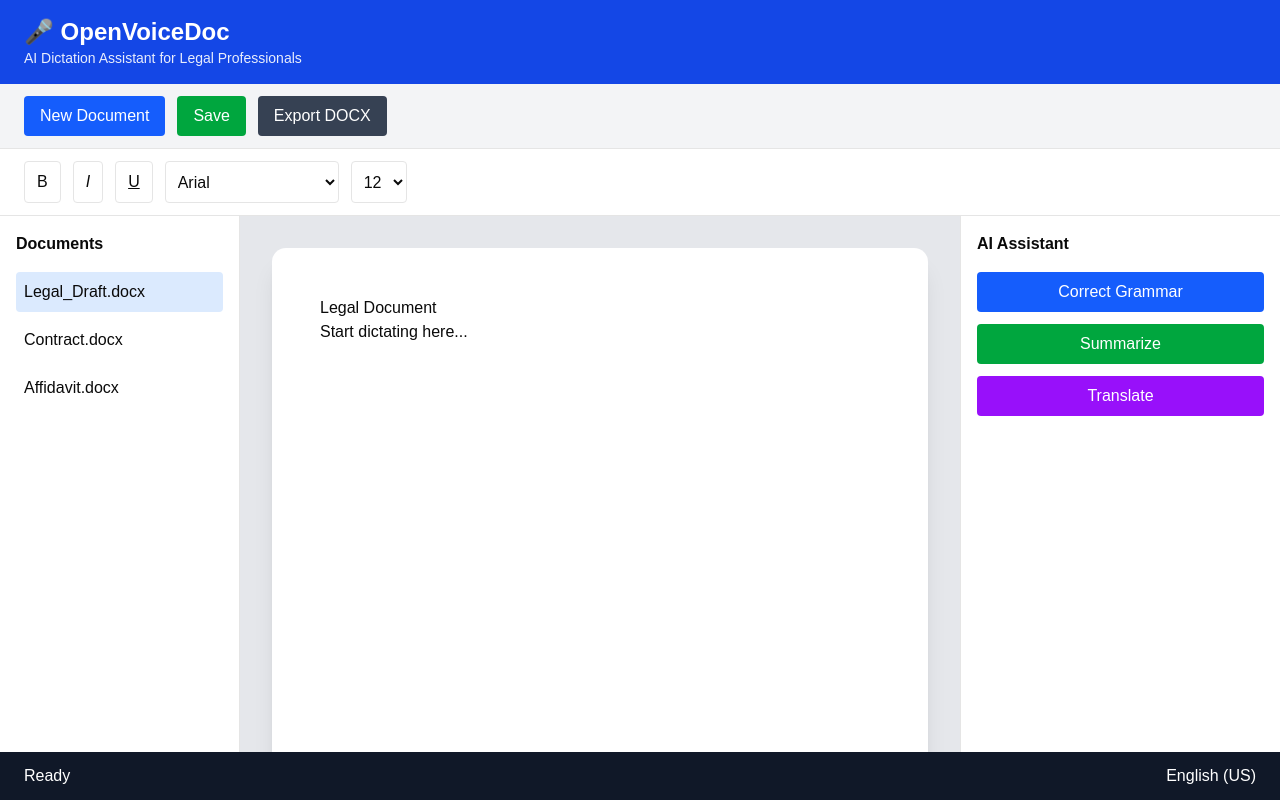
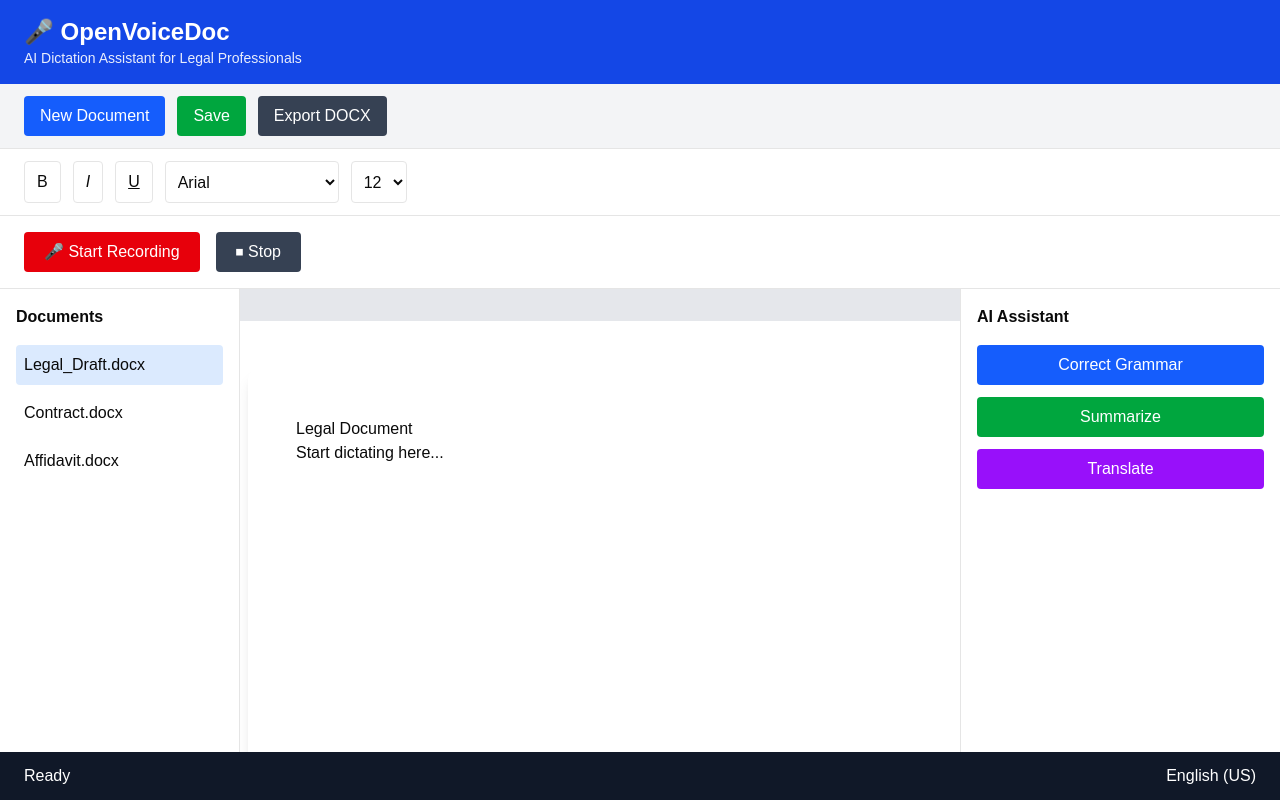
Before and after one commit to viswanathvm2005-png/OpenVoiceDoc, a React app in the folder frontend/: page / in a window 1280 px wide. Built offline with nearby package versions, Linux system fonts and the light colour scheme; the HTML template or start-up script is replaced by a standard one.

Commit message:
Added TipTap editor layout and recording toolbar

```diff
--- a/frontend/src/components/editor/DocumentEditor.tsx
+++ b/frontend/src/components/editor/DocumentEditor.tsx
@@ -1,7 +1,7 @@
+import { useEffect } from "react";
 import { EditorContent, useEditor } from "@tiptap/react";
 import StarterKit from "@tiptap/starter-kit";
-import { useEffect } from "react";
-import { useEditorContext } from "@/context/EditorContext";
+import { useEditorContext } from "../../context/EditorContext";
 
 export default function DocumentEditor() {
     const { setEditor } = useEditorContext();
@@ -19,12 +19,16 @@ export default function DocumentEditor() {
             setEditor(editor);
         }
 
-        return () => setEditor(null);
+        return () => {
+            setEditor(null);
+        };
     }, [editor, setEditor]);
 
     if (!editor) return null;
 
     return (
-        <EditorContent editor={editor} />
+        <div className="bg-white shadow-lg rounded-lg w-[800px] min-h-[1000px] mx-auto p-12">
+            <EditorContent editor={editor} />
+        </div>
     );
 }
--- a/frontend/src/components/layout/MainLayout.tsx
+++ b/frontend/src/components/layout/MainLayout.tsx
@@ -1,10 +1,11 @@
 import Header from "./Header";
 import Ribbon from "../ribbon/Ribbon";
-import Toolbar from "@/components/toolbar/Toolbar";
+import Toolbar from "../toolbar/Toolbar";
+import RecordingToolbar from "../recording/RecordingToolbar";
 import Sidebar from "../sidebar/Sidebar";
 import Editor from "../document/Editor";
 import AIPanel from "../ai/AIPanel";
-import Footer from "@/components/statusBar/Footer";
+import Footer from "../statusBar/Footer";
 
 export default function MainLayout() {
     return (
@@ -15,6 +16,9 @@ export default function MainLayout() {
             <Ribbon />
 
             <Toolbar />
+
+            {/* ADD THIS */}
+            <RecordingToolbar />
 
             <div className="flex flex-1 overflow-hidden">
 
--- a/frontend/src/components/recording/RecordingToolbar.tsx
+++ b/frontend/src/components/recording/RecordingToolbar.tsx
@@ -1,11 +1,36 @@
+import { useEffect } from "react";
+import useSpeechRecognition from "../../hooks/useSpeechRecognition";
+import { useEditorContext } from "../../context/EditorContext";
+
 export default function RecordingToolbar() {
+    const {
+        transcript,
+        isListening,
+        startListening,
+        stopListening,
+    } = useSpeechRecognition();
+
+    const { editor } = useEditorContext();
+
+    useEffect(() => {
+        if (!editor || !transcript) return;
+
+        editor.commands.insertContent(transcript + " ");
+    }, [transcript, editor]);
+
     return (
         <div className="bg-white border-b px-6 py-4 flex gap-4">
-            <button className="bg-red-600 text-white px-5 py-2 rounded">
-                🎤 Start Recording
+            <button
+                onClick={startListening}
+                className="bg-red-600 text-white px-5 py-2 rounded"
+            >
+                🎤 {isListening ? "Listening..." : "Start Recording"}
             </button>
 
-            <button className="bg-gray-700 text-white px-5 py-2 rounded">
+            <button
+                onClick={stopListening}
+                className="bg-gray-700 text-white px-5 py-2 rounded"
+            >
                 ⏹ Stop
             </button>
         </div>
--- a/frontend/src/context/EditorContext.tsx
+++ b/frontend/src/context/EditorContext.tsx
@@ -1,4 +1,10 @@
-import { createContext, useContext, useState } from "react";
+import {
+    createContext,
+    useContext,
+    useMemo,
+    useState,
+    ReactNode,
+} from "react";
 import type { Editor } from "@tiptap/react";
 
 type EditorContextType = {
@@ -14,12 +20,20 @@ const EditorContext = createContext<EditorContextType>({
 export function EditorProvider({
                                    children,
                                }: {
-    children: React.ReactNode;
+    children: ReactNode;
 }) {
     const [editor, setEditor] = useState<Editor | null>(null);
 
+    const value = useMemo(
+        () => ({
+            editor,
+            setEditor,
+        }),
+        [editor]
+    );
+
     return (
-        <EditorContext.Provider value={{ editor, setEditor }}>
+        <EditorContext.Provider value={value}>
             {children}
         </EditorContext.Provider>
     );
--- /dev/null
+++ b/frontend/src/hooks/useSpeechRecognition.ts
@@ -0,0 +1,44 @@
+import { useEffect, useRef, useState } from "react";
+import { createSpeechRecognition } from "../services/speechService";
+
+export default function useSpeechRecognition() {
+    const recognitionRef = useRef<any>(null);
+
+    const [isListening, setIsListening] = useState(false);
+    const [transcript, setTranscript] = useState("");
+
+    useEffect(() => {
+        recognitionRef.current = createSpeechRecognition();
+
+        if (!recognitionRef.current) return;
+
+        recognitionRef.current.onresult = (event: any) => {
+            let text = "";
+
+            for (let i = event.resultIndex; i < event.results.length; i++) {
+                text += event.results[i][0].transcript;
+            }
+
+            setTranscript((prev) => prev + " " + text);
+        };
+
+        recognitionRef.current.onstart = () => setIsListening(true);
+
+        recognitionRef.current.onend = () => setIsListening(false);
+    }, []);
+
+    const startListening = () => {
+        recognitionRef.current?.start();
+    };
+
+    const stopListening = () => {
+        recognitionRef.current?.stop();
+    };
+
+    return {
+        transcript,
+        isListening,
+        startListening,
+        stopListening,
+    };
+}
--- a/frontend/src/main.tsx
+++ b/frontend/src/main.tsx
@@ -3,12 +3,8 @@ import { createRoot } from "react-dom/client";
 import "./index.css";
 import App from "./App";
 
-import { EditorProvider } from "./context/EditorContext";
-
 createRoot(document.getElementById("root")!).render(
     <StrictMode>
-        <EditorProvider>
-            <App />
-        </EditorProvider>
+        <App />
     </StrictMode>
 );
--- /dev/null
+++ b/frontend/src/services/speechService.ts
@@ -0,0 +1,14 @@
+export const SpeechRecognition =
+    window.SpeechRecognition ||
+    window.webkitSpeechRecognition;
+
+export function createSpeechRecognition() {
+    const recognition = new SpeechRecognition();
+
+    recognition.continuous = true;
+    recognition.interimResults = true;
+
+    recognition.lang = "en-US";
+
+    return recognition;
+}
--- /dev/null
+++ b/frontend/src/types/speech.d.ts
@@ -0,0 +1,4 @@
+interface Window {
+    SpeechRecognition: any;
+    webkitSpeechRecognition: any;
+}
```
